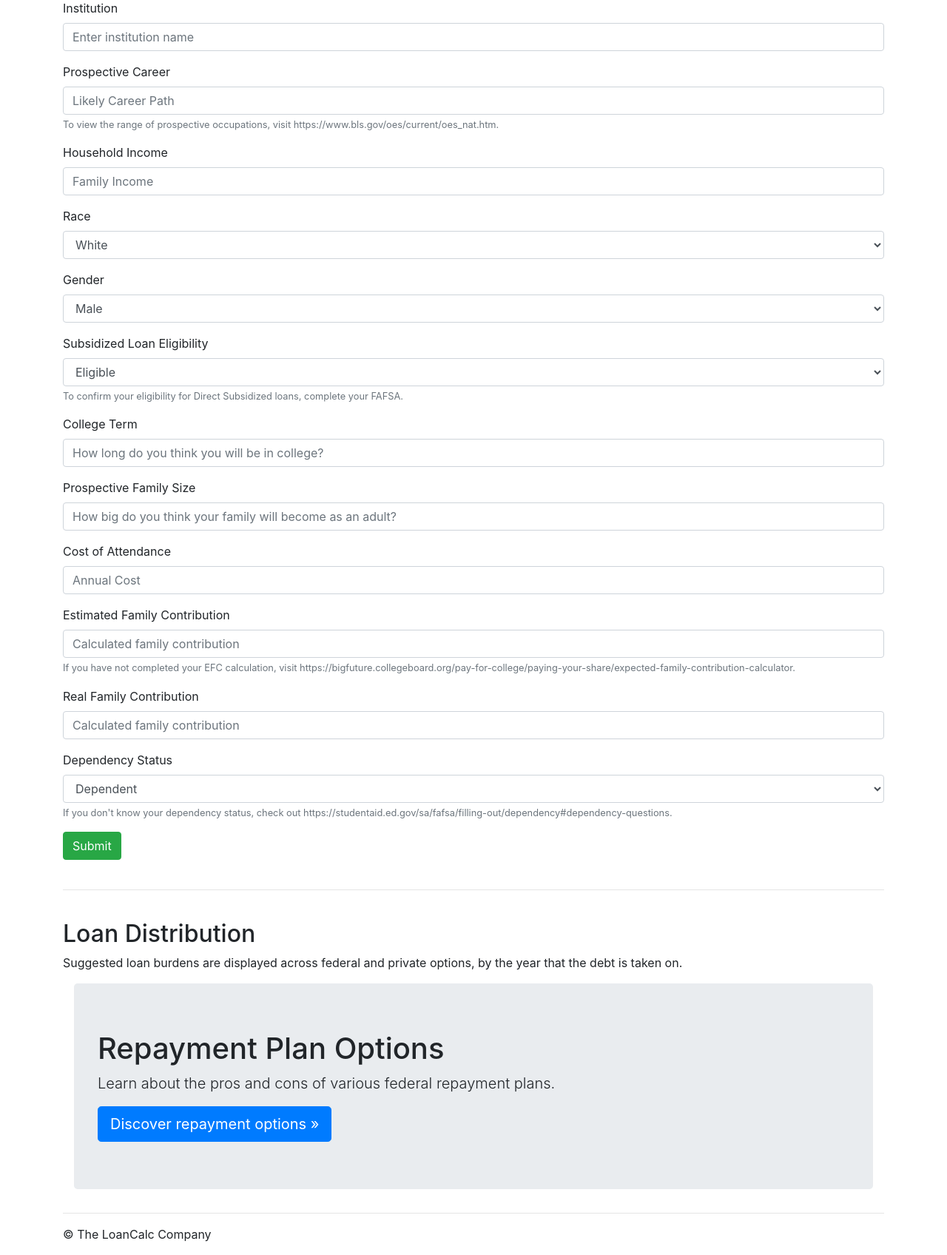
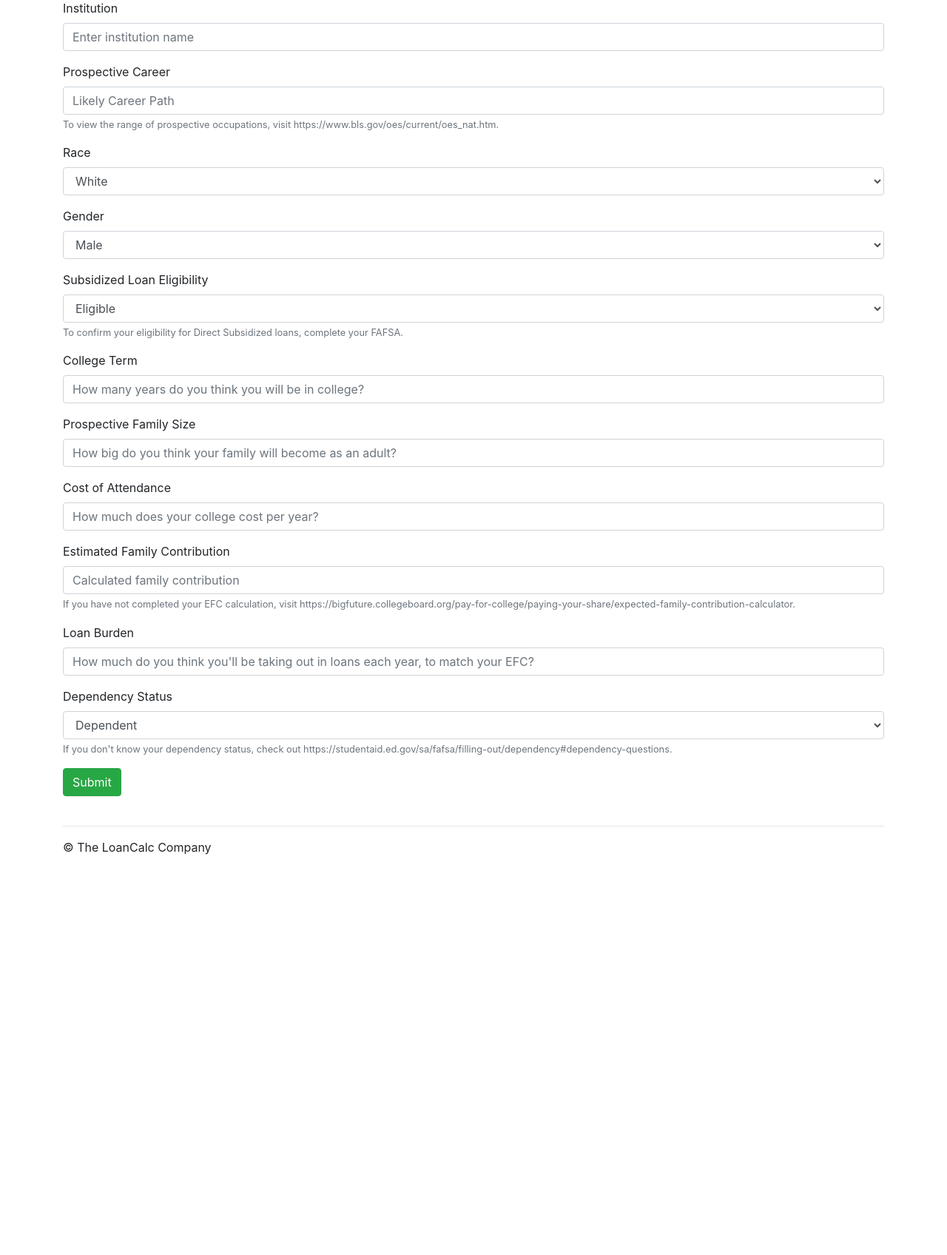
Before and after one commit to adithyaparams/loan-model, a Flask app: page /calc in a window 1280 px wide. Shown: the part 137-1833 px from the top of the page at 74% size. After the commit the page ends 1292 px from the top, so only its background shows below. Run offline with Flask 2, Linux system fonts and the light colour scheme; parts of the project's set-up code (start-up, migrations or seed data) failed here and were passed over; some libraries are stand-ins or nearby versions.

Commit message:
Adjust input fields

```diff
--- a/app/forms.py
+++ b/app/forms.py
@@ -11,7 +11,6 @@ class LoanForm(FlaskForm):
     family = IntegerField('family', validators=[DataRequired()])
     race = StringField('race', validators=[DataRequired()])
     dependency = StringField('dependency', validators=[DataRequired()])
-    income = IntegerField('income', validators=[DataRequired()])
     cost = IntegerField('cost of attendance', validators=[DataRequired()])
     expected = IntegerField('estimated family contribution', validators=[DataRequired()])
     actual = IntegerField('real family contribution', validators=[DataRequired()])
--- a/app/routes.py
+++ b/app/routes.py
@@ -68,7 +68,6 @@ def calc():
     if request.method == 'POST':
         institution=request.form['institution']
         career=request.form['career']
-        income=request.form['income']
         race=request.form['race']
         gender=request.form['gender']
         eligibility=request.form['eligibility']
@@ -90,7 +89,7 @@ def calc():
         ibr_info, icr_info, paye_info, repaye_info = [0]*4
 
     if form.validate_on_submit():
-        all_loans = models.loan_division((expected-actual), eligibility, college_term, dependency)
+        all_loans = models.loan_division(actual, eligibility, college_term, dependency)
         loans = all_loans[1]
         loans_length = len(loans)
 
--- a/app/templates/calc.html
+++ b/app/templates/calc.html
@@ -62,13 +62,6 @@
           {% endfor %}
         </div>
         <div class="form-group">
-          <label for="income">Household Income</label>
-          <input type="number" class="form-control" id="income" name="income" placeholder="Family Income">
-          {% for error in form.income.errors %}
-            <span style="color: red;">[{{ error }}]</span>
-          {% endfor %}
-        </div>
-        <div class="form-group">
           <label for="race">Race</label>
           <select type="text" class="form-control" id="race" name="race" placeholder="Ethnicity">
             <option>White</option>
@@ -95,7 +88,7 @@
         </div>
         <div class="form-group">
           <label for="term">College Term</label>
-          <input type="number" class="form-control" id="term" name="term" placeholder="How long do you think you will be in college?">
+          <input type="number" class="form-control" id="term" name="term" placeholder="How many years do you think you will be in college?">
           {% for error in form.term.errors %}
             <span style="color: red;">[{{ error }}]</span>
           {% endfor %}
@@ -109,7 +102,7 @@
         </div>
         <div class="form-group">
           <label for="cost">Cost of Attendance</label>
-          <input type="number" class="form-control" id="cost" name="cost" placeholder="Annual Cost">
+          <input type="number" class="form-control" id="cost" name="cost" placeholder="How much does your college cost per year?">
           {% for error in form.cost.errors %}
             <span style="color: red;">[{{ error }}]</span>
           {% endfor %}
@@ -123,8 +116,8 @@
           {% endfor %}
         </div>
         <div class="form-group">
-          <label for="actual">Real Family Contribution</label>
-          <input type="number" class="form-control" id="actual" name="actual" placeholder="Calculated family contribution">
+          <label for="actual">Loan Burden</label>
+          <input type="number" class="form-control" id="actual" name="actual" placeholder="How much do you think you'll be taking out in loans each year, to match your EFC?">
           {% for error in form.actual.errors %}
             <span style="color: red;">[{{ error }}]</span>
           {% endfor %}
@@ -140,7 +133,7 @@
         <button type="submit" class="btn btn-success">Submit</button>
       </form>
 
-      <br /> <hr> <br />
+      <br />
 
       <!-- <h3>Institutional Scores</h3>
       <p>Scores for your prospective university range from 0 to virtually any positive integer, and is categorized into zones based on factors including average default rates, debt held after graduation, cost of attendance, and debt-to-earnings ratio.
@@ -179,9 +172,10 @@
       <br> -->
 
 
-      <h2>Loan Distribution</h2>
-      <p>Suggested loan burdens are displayed across federal and private options, by the year that the debt is taken on.</p>
       {% if loans_length > 0 %}
+        <hr> <br />
+        <h2>Loan Distribution</h2>
+        <p>Suggested loan burdens are displayed across federal and private options, by the year that the debt is taken on.</p>
         <table class="table">
         <thead>
           <tr>
@@ -259,17 +253,18 @@
           </tbody>
           </table>
         {% endfor %}
+
+        <main role="main" class="container">
+          <div class="jumbotron">
+            <h1>Repayment Plan Options</h1>
+            <p class="lead">Learn about the pros and cons of various federal repayment plans.</p>
+            <a class="btn btn-lg btn-primary" href={{ url_for('types') }} role="button">Discover repayment options &raquo;</a>
+          </div>
+        </main>
       {% endif %}
 
       <!-- <div class="col-xs-12" style="height:15px;"></div> -->
 
-      <main role="main" class="container">
-        <div class="jumbotron">
-          <h1>Repayment Plan Options</h1>
-          <p class="lead">Learn about the pros and cons of various federal repayment plans.</p>
-          <a class="btn btn-lg btn-primary" href={{ url_for('types') }} role="button">Discover repayment options &raquo;</a>
-        </div>
-      </main>
 
       <hr>
     </main><!-- /.container -->
```
Also changed, not shown: app/templates/types.html (+10 -2 lines).
